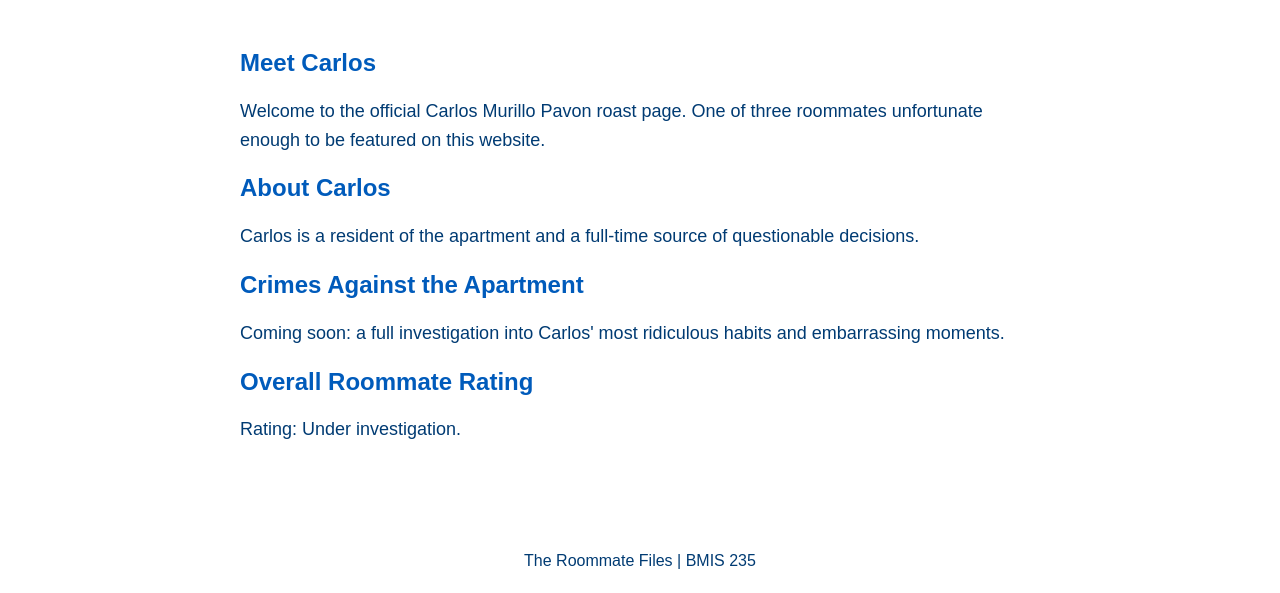
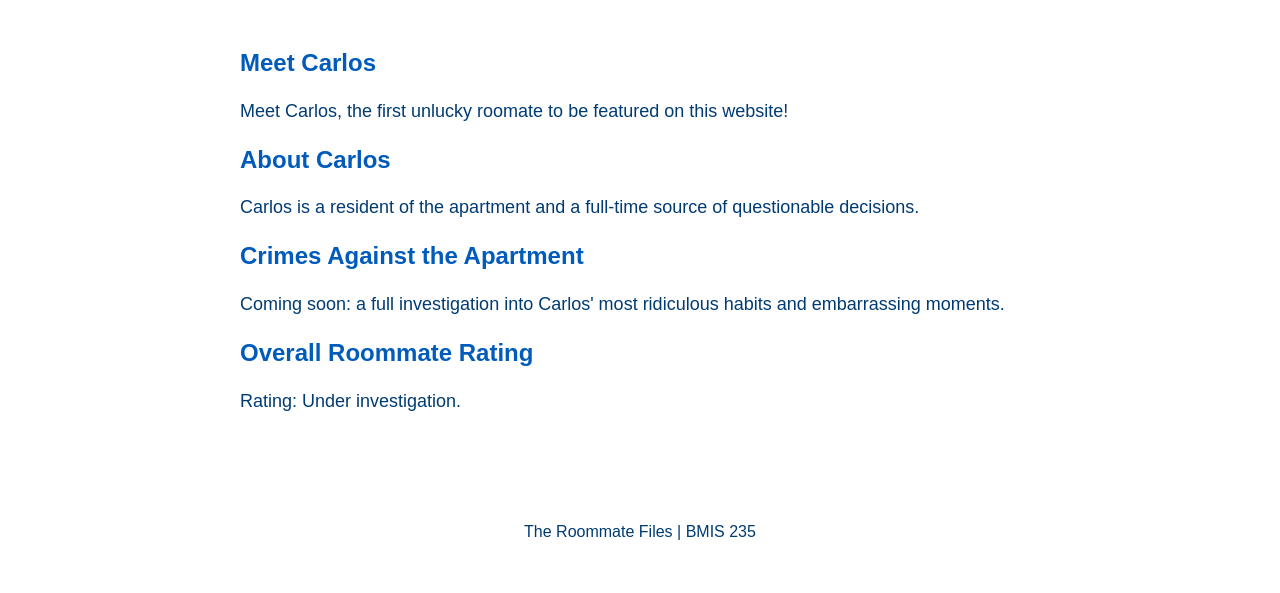
Before and after one commit to dashstein/bmis235-html-3, a plain HTML site: page carlos.html in a window 1280 px wide. Shown: the part 207-800 px from the top of the page. Drawn offline with Linux system fonts and the light colour scheme.

Commit message:
Update introduction text for Carlos

```diff
--- a/carlos.html
+++ b/carlos.html
@@ -82,9 +82,7 @@
         <h2>Meet Carlos</h2>
 
         <p>
-            Welcome to the official Carlos Murillo Pavon roast page.
-            One of three roommates unfortunate enough to be
-            featured on this website.
+            Meet Carlos, the first unlucky roomate to be featured on this website!
         </p>
 
         <h2>About Carlos</h2>
```
